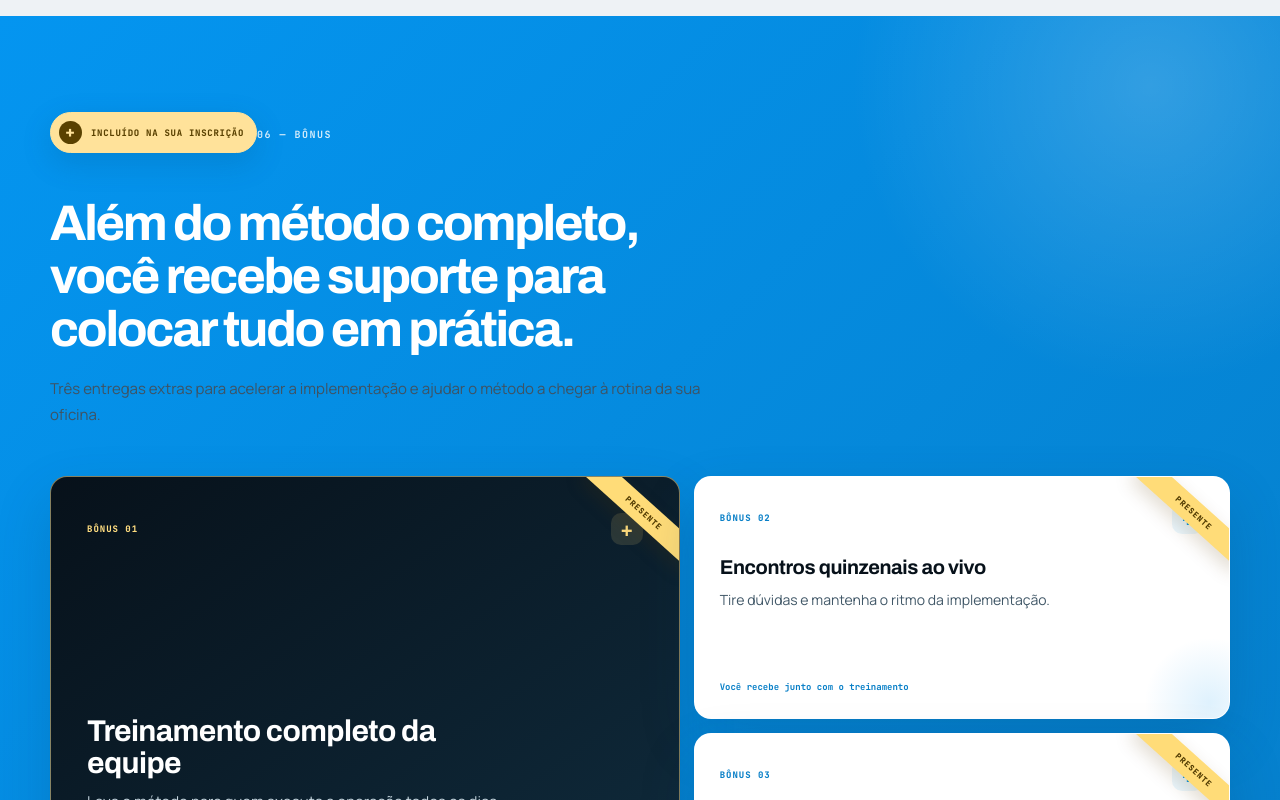
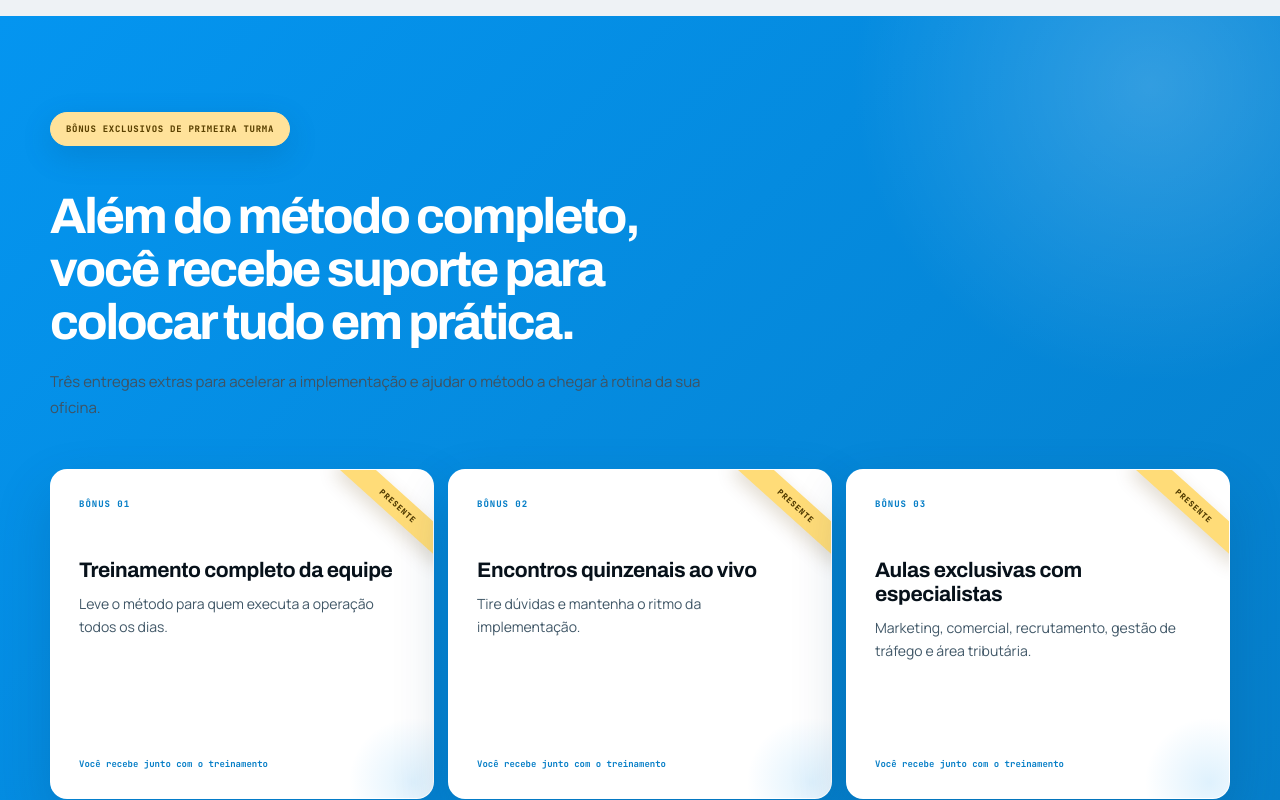
Before and after one commit to cezarhlima1/diegomensor, a Next.js app: page /oficinadealtaperformance in a window 1280 px wide. Shown: the part 5600-6400 px from the top of the page. Built offline with nearby package versions, Linux system fonts and the light colour scheme.

Commit message:
uniformiza cards e titulo dos bonus

```diff
--- a/components/oficina-alta-performance/OficinaAltaPerformance.tsx
+++ b/components/oficina-alta-performance/OficinaAltaPerformance.tsx
@@ -303,8 +303,8 @@ export default function OficinaAltaPerformance() {
       <section className={styles.bonusSection}>
         <div className={styles.shell}>
           <div className={`${styles.sectionIntro} ${styles.reveal}`}>
-            <div className={styles.bonusBadge}><span>+</span> Incluído na sua inscrição</div>
-            <span className={styles.index}>06 — Bônus</span><h2>Além do método completo, você recebe suporte para colocar tudo em prática.</h2>
+            <div className={styles.bonusBadge}>Bônus exclusivos de primeira turma</div>
+            <h2>Além do método completo, você recebe suporte para colocar tudo em prática.</h2>
             <p className={styles.bonusLead}>Três entregas extras para acelerar a implementação e ajudar o método a chegar à rotina da sua oficina.</p>
           </div>
           <div className={styles.bonusGrid}>
@@ -312,7 +312,7 @@ export default function OficinaAltaPerformance() {
               ["01", "Treinamento completo da equipe", "Leve o método para quem executa a operação todos os dias."],
               ["02", "Encontros quinzenais ao vivo", "Tire dúvidas e mantenha o ritmo da implementação."],
               ["03", "Aulas exclusivas com especialistas", "Marketing, comercial, recrutamento, gestão de tráfego e área tributária."],
-            ].map(([n, title, text]) => <article className={`${styles.bonus} ${styles.reveal}`} key={n}><div className={styles.bonusTop}><span>BÔNUS {n}</span><i aria-hidden="true">+</i></div><h3>{title}</h3><p>{text}</p><small>Você recebe junto com o treinamento</small></article>)}
+            ].map(([n, title, text]) => <article className={`${styles.bonus} ${styles.reveal}`} key={n}><div className={styles.bonusTop}><span>BÔNUS {n}</span></div><h3>{title}</h3><p>{text}</p><small>Você recebe junto com o treinamento</small></article>)}
           </div>
         </div>
       </section>
--- a/components/oficina-alta-performance/oficina.module.css
+++ b/components/oficina-alta-performance/oficina.module.css
@@ -648,3 +648,20 @@
 @media(prefers-reduced-motion:reduce){
   .navCta,.primaryCta,.audienceCta a,.stickyCta>strong{animation:none;box-shadow:0 10px 28px rgba(4,149,240,.34)}
 }
+
+/* Bônus com proporção uniforme e leitura simétrica. */
+.bonusGrid{grid-template-columns:repeat(3,minmax(0,1fr));grid-template-rows:auto;align-items:stretch}
+.bonus,.bonus:first-child,.bonus:nth-child(2),.bonus:nth-child(3){grid-row:auto;min-height:330px;padding:28px;border-color:rgba(255,255,255,.65);background:#fff}
+.bonus:first-child .bonusTop span,.bonusTop span{color:#087fc7}
+.bonusSection .bonus:first-child h3,.bonusSection .bonus:nth-child(2) h3,.bonusSection .bonus:nth-child(3) h3{max-width:100%;margin:48px 0 10px;color:#07111a;font-size:21px;line-height:1.15}
+.bonusSection .bonus:first-child p,.bonusSection .bonus:nth-child(2) p,.bonusSection .bonus:nth-child(3) p{max-width:100%;color:#405767;font-size:14px}
+.bonus:first-child small,.bonus:nth-child(2) small,.bonus:nth-child(3) small{padding-top:22px;color:#087fc7}
+.bonusBadge{padding:10px 15px;border-color:#ffe29a;background:#ffe29a;color:#5a4100}
+@media(hover:hover) and (pointer:fine){
+  .bonus:first-child:hover,.bonus:nth-child(2):hover,.bonus:nth-child(3):hover{background:#fff;border-color:#fff}
+}
+@media(max-width:900px){
+  .bonusGrid{grid-template-columns:1fr}
+  .bonus,.bonus:first-child,.bonus:nth-child(2),.bonus:nth-child(3){min-height:245px}
+  .bonusSection .bonus:first-child h3,.bonusSection .bonus:nth-child(2) h3,.bonusSection .bonus:nth-child(3) h3{margin-top:34px}
+}
```
